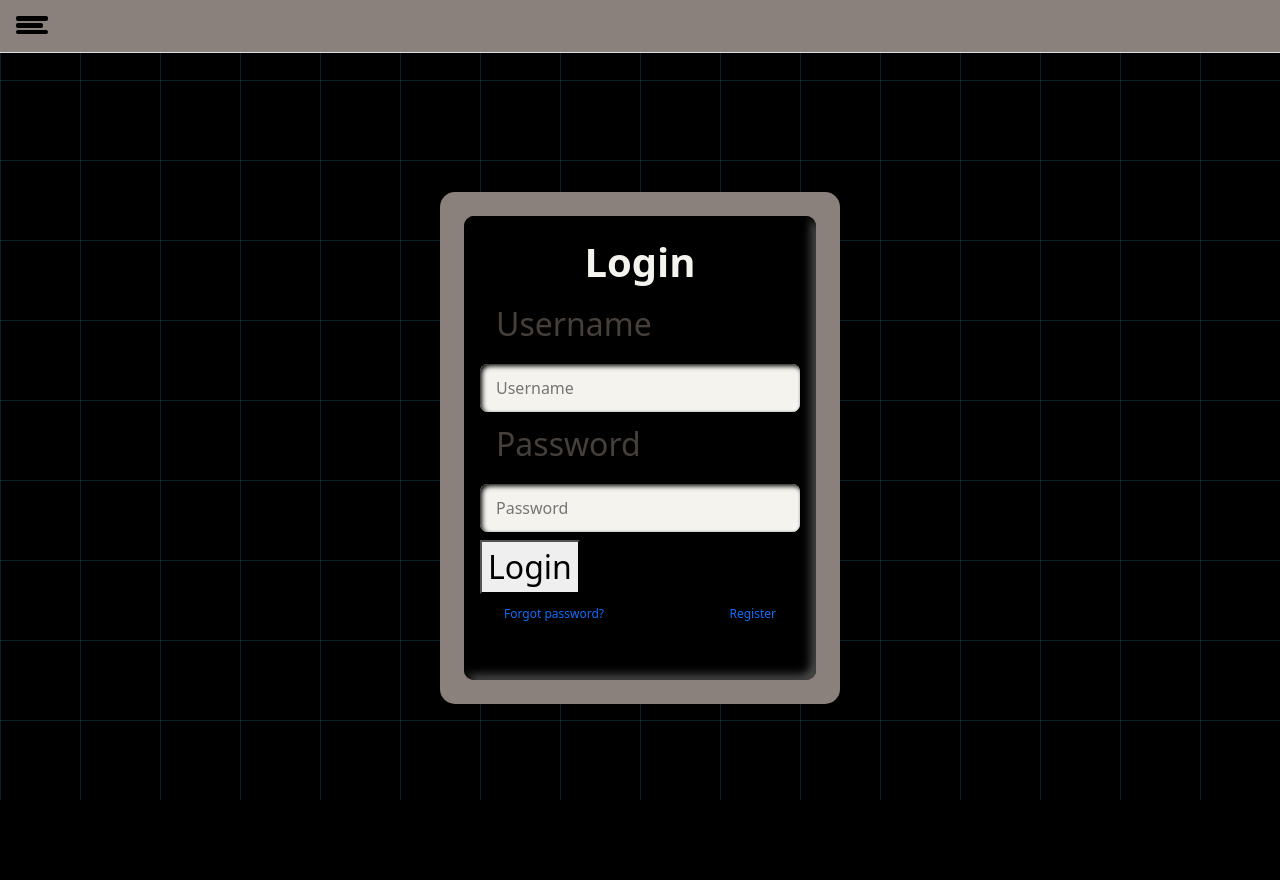
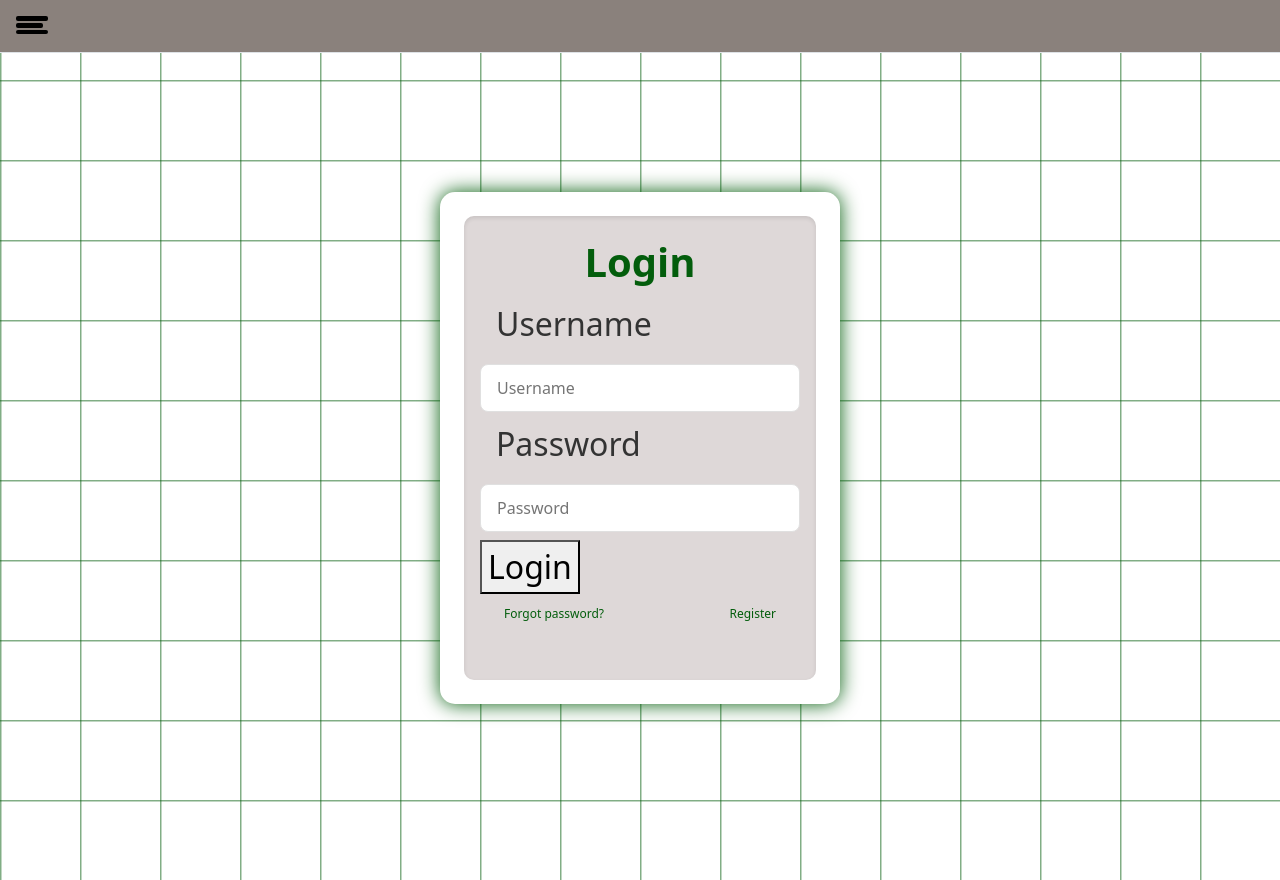
Before and after one commit to BhaveshKukreja29/DevWorth, a Flask app: page /login in a window 1280 px wide. Before the commit the page ends 800 px from the top, so only its background shows below. Run offline with Flask 3, Linux system fonts and the light colour scheme; some libraries are stand-ins or nearby versions.

Commit message:
Update style.css

```diff
--- a/static/style.css
+++ b/static/style.css
@@ -4,25 +4,22 @@
   font-size: 16px;
   margin: 0;
   padding: 0;
-    --color: rgba(16, 173, 212, 0.39);
-    --taupe: #463f3aff;
-    --battleship-gray: #8a817cff;
-    --silver: #bcb8b1ff;
-    --isabelline: #f4f3eeff;
-    --melon: #e0afa0ff;
-    --light-gray: #d0d0d0;
-    --dark-gray: #505050;
-    --highlight: #ffffff;
-    --shadow: #000000;
+  --primary: rgb(3, 93, 12);
+  --primary-light: rgb(3, 93, 12,0.5);
+  --white: #ffffff;
+  --off-white: #ded8d8;
+  --gray: #e0e0e0;
+  --dark-gray: #333333;
+  --shadow: rgba(0, 0, 0, 0.1);
 }
 
 html {
   width: 100%;
   height: 100%;
-    background: #000000;
+  background: var(--white);
   --gap: 5em;
-    --line: 1px;
-    --color: rgba(16, 173, 212, 0.39);
+  --line: 2px;
+  --color: var(--primary-light);
   background-image: linear-gradient(
       -90deg,
       transparent calc(var(--gap) - var(--line)),
@@ -40,14 +37,13 @@
 
 body {
   display: block;
-    min-height: 100vh;
+  min-height: 110vh;
   margin: 0;
   background-color: transparent;
-    color: var(--taupe);
+  color: var(--dark-gray);
 }
 
-  .main{
-
+.main {
   height: 100vh;
   width: 100%;
   display: flex;
@@ -61,33 +57,19 @@
   width: 90%;
   max-width: 400px;
   font-size: 2rem;
-    background-color: var(--battleship-gray);
+  background-color: var(--white);
   border-radius: 15px;
   position: relative;
   overflow: hidden;
-    /* box-shadow:
-      15px 15px 30px var(--shadow),
-      -15px -15px 30px var(--highlight); */
-  }
-
-  .authentication::before {
-    content: '';
-    position: absolute;
-    top: 0;
-    left: 0;
-    right: 0;
-    bottom: 0;
-    /* background: linear-gradient(135deg, transparent 0%, rgba(255,255,255,0.2) 100%); */
-    pointer-events: none;
+  box-shadow: 0 0 20px rgba(3, 93, 12, 1);
 }
 
 .inner-container {
   margin: 1.5rem;
-    background-color: #000000;
+  background-color: var(--off-white);
   border-radius: 10px;
   padding: 1rem;
-    box-shadow: inset 5px 5px 10px var(--shadow),
-                inset -5px -5px 10px var(--dark-gray);
+  box-shadow: inset 0 2px 4px var(--shadow);
 }
 
 .authentication input {
@@ -97,12 +79,9 @@
   width: 100%;
   border-radius: 8px;
   box-sizing: border-box;
-    background-color: var(--isabelline);
-    border: none;
+  background-color: var(--white);
+  border: 1px solid var(--gray);
   padding: 0 1rem;
-    box-shadow:
-      inset 2px 2px 5px var(--shadow),
-      inset -2px -2px 5px var(--highlight);
 }
 
 .authentication p {
@@ -112,6 +91,7 @@
 .login, .forgot-password, .new-account {
   text-decoration: none;
   font-size: 0.875rem;
+  color: var(--primary);
 }
 
 .query {
@@ -140,50 +120,24 @@
   font-size: 2.5rem;
   font-weight: 600;
   text-align: center;
-    color: var(--isabelline);
-    text-shadow: 2px 2px 4px var(--shadow);
+  color: var(--primary);
 }
 
-  #google {
-    display: flex;
-    justify-content: center;
-    align-items: center;
-    margin: 1rem auto;
-    width: 4rem;
-    height: 4rem;
-    border-radius: 50%;
-    background-color: var(--isabelline);
-    position: relative;
-    overflow: hidden;
-    box-shadow:
-      5px 5px 10px var(--shadow),
-      -5px -5px 10px var(--highlight);
-  }
-
-  #google::before {
-    content: '';
-    position: absolute;
-    top: 0;
-    left: 0;
-    right: 0;
-    bottom: 0;
-    background: linear-gradient(135deg, transparent 0%, rgba(255,255,255,0.2) 100%);
-    pointer-events: none;
-  }
-
-  #google img {
-    width: 2.5rem;
-    height: 2.5rem;
-    position: relative;
+#submit-btn{
+  width: 100%;
+  border-radius: 2rem ;
+  margin-top: 1rem;
+  font-weight: 200;
+  background-color: var(--primary-light);
 }
 /* Mobile-specific styles */
 @media (max-width: 499px) {
   :root {
-      font-size: 14px; /* Slightly smaller base font size for mobile */
+    font-size: 14px;
   }
 
   .authentication {
-      width: 95%; /* Wider on very small screens */
+    width: 95%;
     font-size: 1.5rem;
   }
 
```
Also changed, not shown: other parts of static/style.css (+9 -0 lines). Lines whose indentation alone changed are shown as unchanged.
